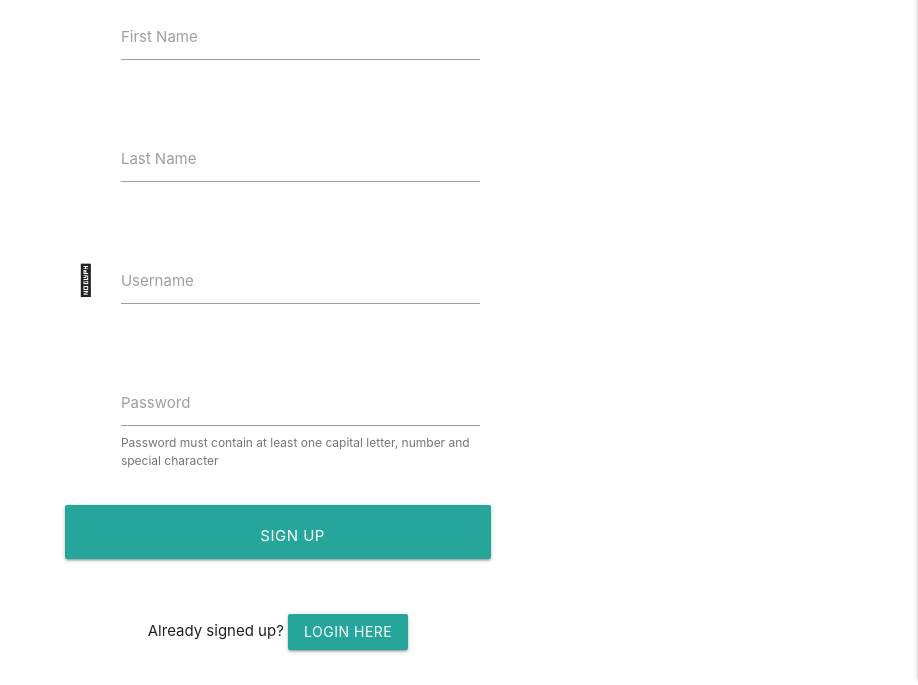
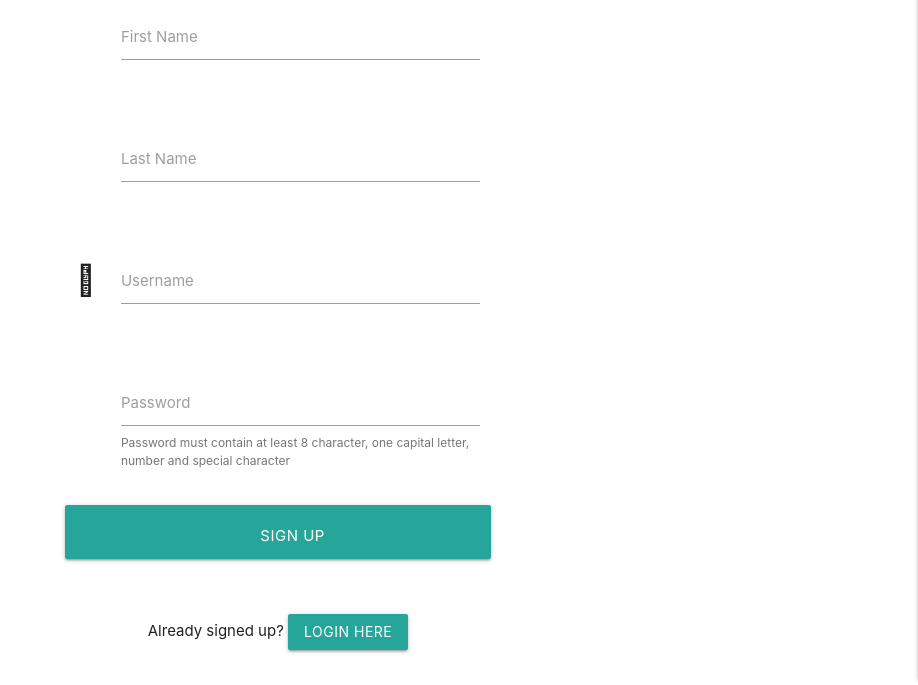
Before and after one commit to stefbez/the-book-club, a Flask app: page /sign_up in a window 1280 px wide. Shown: the part 181-866 px from the top of the page, without its empty margins (362-1280 px from the left). Run offline with Flask 2, Linux system fonts and the light colour scheme; some libraries are stand-ins or nearby versions.

Commit message:
Edit password text on sign up, to clarify minimum character length

```diff
--- a/templates/sign_up.html
+++ b/templates/sign_up.html
@@ -36,7 +36,7 @@
                     <i class="prefix far fa-asterisk"></i>
                     <input id="password" name="password" type="password" pattern="^(?=.*?[A-Z])(?=.*?[a-z])(?=.*?[0-9])(?=.*?[^...]).{8,}$" class="validate" required>
                     <label for="password">Password</label>
-                    <span class="helper-text" data-error="Password must contain at least one capital letter, number and special character">Password must contain at least one capital letter, number and special character</span>
+                    <span class="helper-text" data-error="Password must contain at least one capital letter, number and special character">Password must contain at least 8 character, one capital letter, number and special character</span>
                 </div>
             </div>
             <!-- Sign Up Button -->
```
